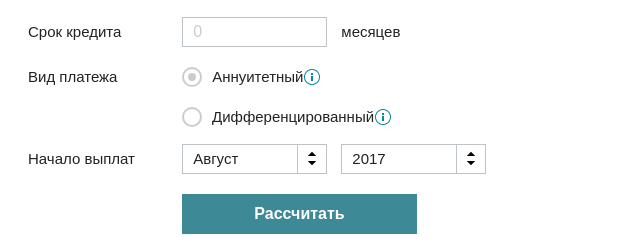
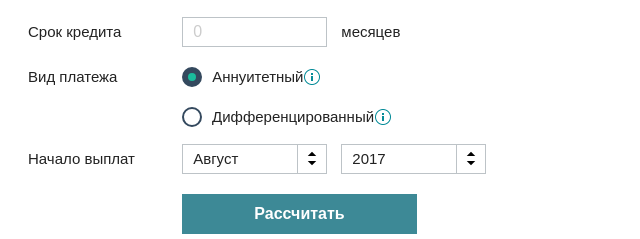
Before and after one commit to Sir-J/calculator, a plain HTML site: page index.html in a window 1280 px wide. Shown: the part 128-367 px from the top of the page, 0-640 px from the left. Drawn offline with nearby package versions, Linux system fonts and the light colour scheme.

Commit message:
Исправил цвет radio-button

```diff
--- a/styles.css
+++ b/styles.css
@@ -85,9 +85,13 @@
       display: none;
   }
 
-  /* input[type="radio"].radio-button:checked + .radio-button-label::before {
-      background-color: #34495e;
-  } */
+  input[type="radio"].radio-button:checked + .radio-button-label::before {
+    background-color: #34495e;
+}
+input[type="radio"].radio-button + .radio-button-label:hover::before {
+    background-color: transparent;
+    border-color: #1abc9c;
+}
 
   input[type="radio"].radio-button + .radio-button-label::before {
       content: '';
@@ -99,12 +103,12 @@
       background-color: transparent;
       background-position: center;
       background-repeat: no-repeat;
-      border: 2px solid #CCCCCC;
+      border: 2px solid #34495e;
       border-radius: 50%;
   }
 
   input[type="radio"].radio-button:checked + .radio-button-label::after {
-      background-color: #CCCCCC;
+      background-color: #1abc9c;
   }
 
   input[type="radio"].radio-button + .radio-button-label::after {
```
